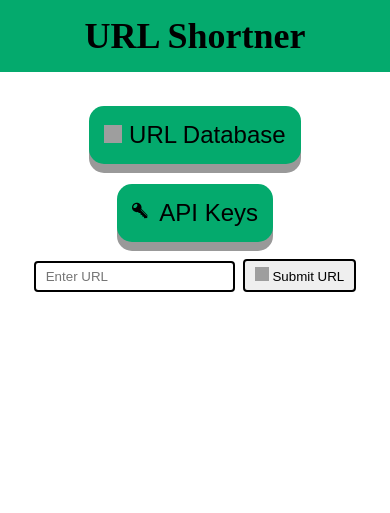
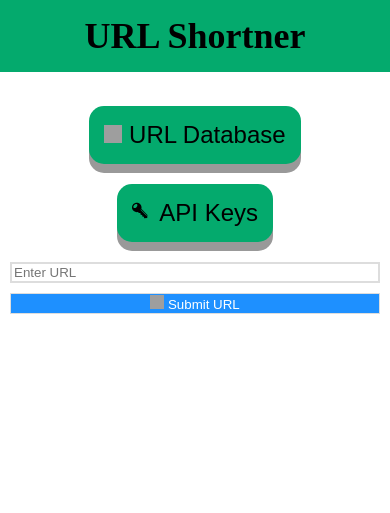
Before and after one commit to zootedb0t/url_shortner, a Flask app: page / in a window 390 px wide. Shown: the top 513 px of the page. Run offline with Flask 3, Linux system fonts and the light colour scheme; grey boxes are pictures that could not be loaded.

Commit message:
closes #39

```diff
--- a/shortner/static/styles.css
+++ b/shortner/static/styles.css
@@ -1,7 +1,6 @@
 body {
   margin: 0;
   padding: 0;
-  text-align: center;
 }
 
 a {
@@ -33,6 +33,49 @@ h1 {
   border: none;
   border-radius: 15px;
   box-shadow: 0 9px #999;
+}
+
+.database:hover {
+  background-color: #3e8e41;
+}
+
+/* Style the form - display items horizontally */
+.form-button {
+  display: flex;
+  margin: auto;
+}
+
+/* Add some margins for each label */
+.form-button label {
+  margin: 5px;
+  flex: 5%;
+}
+
+.form-button select {
+  margin: 5px;
+  padding: 5px;
+}
+
+/* Style the input fields */
+.form-button input {
+  margin: 5px;
+  background-color: #fff;
+  border: 2px solid #ddd;
+  flex: 85%;
+}
+
+/* Style the submit button */
+.form-button button {
+  background-color: dodgerblue;
+  border: 1px solid #ddd;
+  color: white;
+  flex: 10%;
+  margin: 5px;
+}
+
+.form-button button:hover {
+  background-color: royalblue;
+  border-radius: 5px;
 }
 
 @media only screen and (max-device-width: 450px) {
@@ -51,25 +94,37 @@ h1 {
   }
 }
 
-.form-button {
-  display: flex;
-  flex-flow: row nowrap;
-  align-items: center;
-  justify-content: center;
-  margin: 5px;
+@media (max-width: 600px) {
+  .form-button {
+    display: flex;
+    margin: 5px;
+    flex: 100%;
+    flex-direction: column;
+  }
 }
 
-.form-button select, .form-button input, .form-button button {
-  padding: 6px 10px;
-  border: 2px solid;
-  border-radius: 4px;
-  margin: 2px;
+/* API Key form */
+.api-form {
+  text-align: center;
+  display: block;
 }
 
-@media (max-width: 600) {
-  .form-button {
+.api-form input,
+.api-form button {
+  font-size: 16px;
+  border: 1px solid;
+}
+
+@media (max-width: 700px) {
+  .api-form {
+    display: flex;
     flex-direction: column;
-    justify-content: center;
+  }
+  .api-form input,
+  .api-form button {
+    margin: 5px;
+    border: 1px solid;
+    font-size: 16px;
   }
 }
 
--- a/shortner/templates/addkey.html
+++ b/shortner/templates/addkey.html
@@ -2,7 +2,7 @@
 {% block title %}Add Api Keys{% endblock %}
 }
 {% block content %}
-    <form action="{{ url_for('addkey') }}" method="post">
+    <form action="{{ url_for("addkey") }}" method="post" class="api-form">
         <input type="text" name="name" placeholder="Give a name" required />
         <input type="text" name="apikey" placeholder="Enter Api Key" required />
         <input type="text" name="groupid" placeholder="Enter Group Id" required />
@@ -13,6 +13,7 @@
             <table>
                 <thead>
                     <th>Name</th>
+
                     <th>Api Key</th>
                     <th>Group ID</th>
                     <th>Action</th>
--- a/shortner/templates/error.html
+++ b/shortner/templates/error.html
@@ -1,3 +1,3 @@
 {% extends "base.html" %}
 {% block title %}Something Went Wrong!{% endblock %}
-{% block content %}<p id="error">{{ message }}</p>{% endblock %}
+{% block content %}<p id="error_msg">{{ message }}</p>{% endblock %}
--- a/shortner/templates/index.html
+++ b/shortner/templates/index.html
@@ -21,8 +21,7 @@
             </button>
         </a>
     </div>
-    <div class="form-button">
-        <form action="{{ url_for("shortner") }}" method="post">
+        <form action="{{ url_for("shortner") }}" method="post" class="form-button">
             {% if apikeys %}
                 <label for="apikey">Select a key:</label>
                 <select name="currentapikey">
@@ -38,5 +37,4 @@
                 Submit URL
             </button>
         </form>
-    </div>
 {% endblock %}
```
Also changed, not shown: other parts of shortner/static/styles.css (+65 -59 lines), shortner/templates/database.html (+6 -6 lines), shortner/templates/slink.html (+4 -4 lines).
